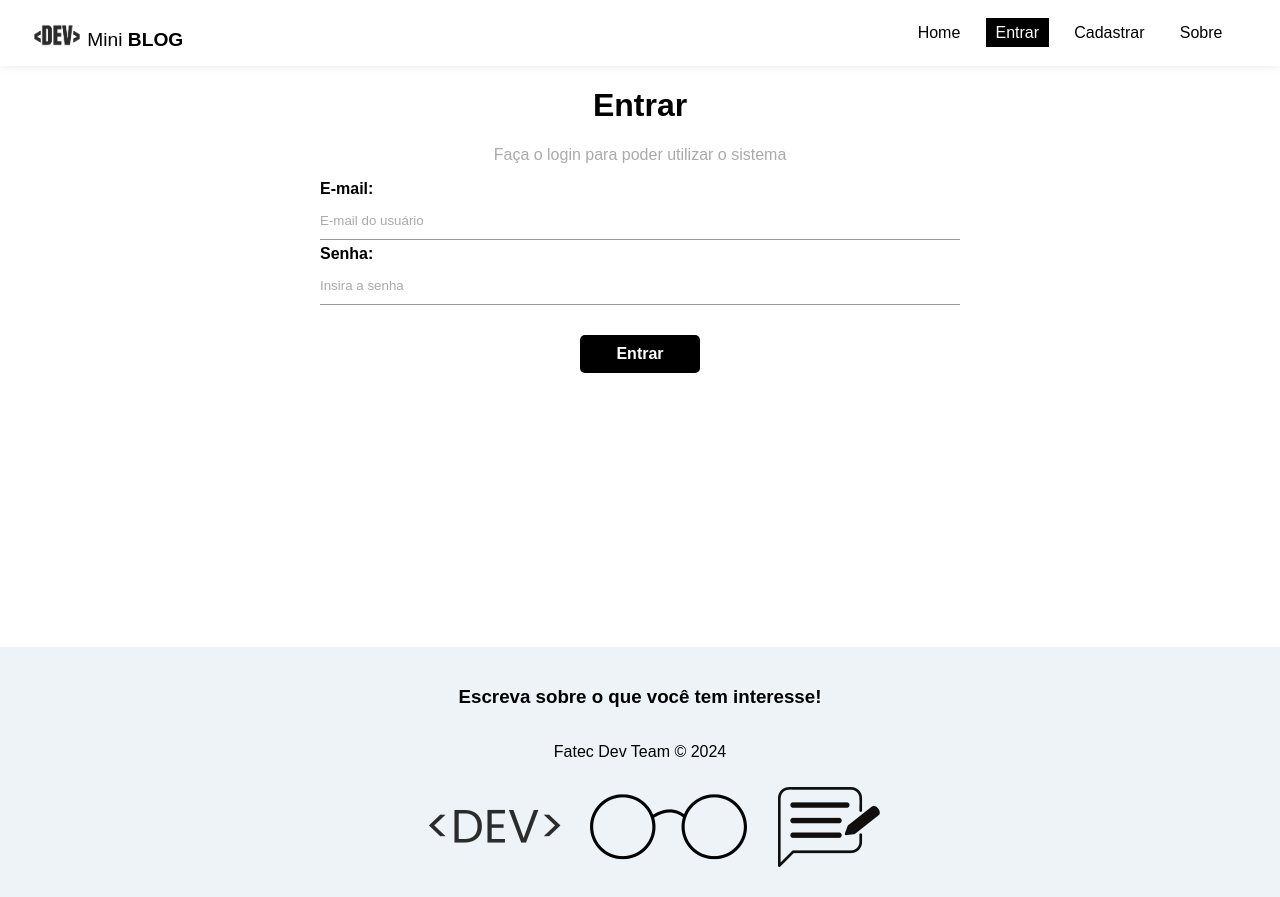
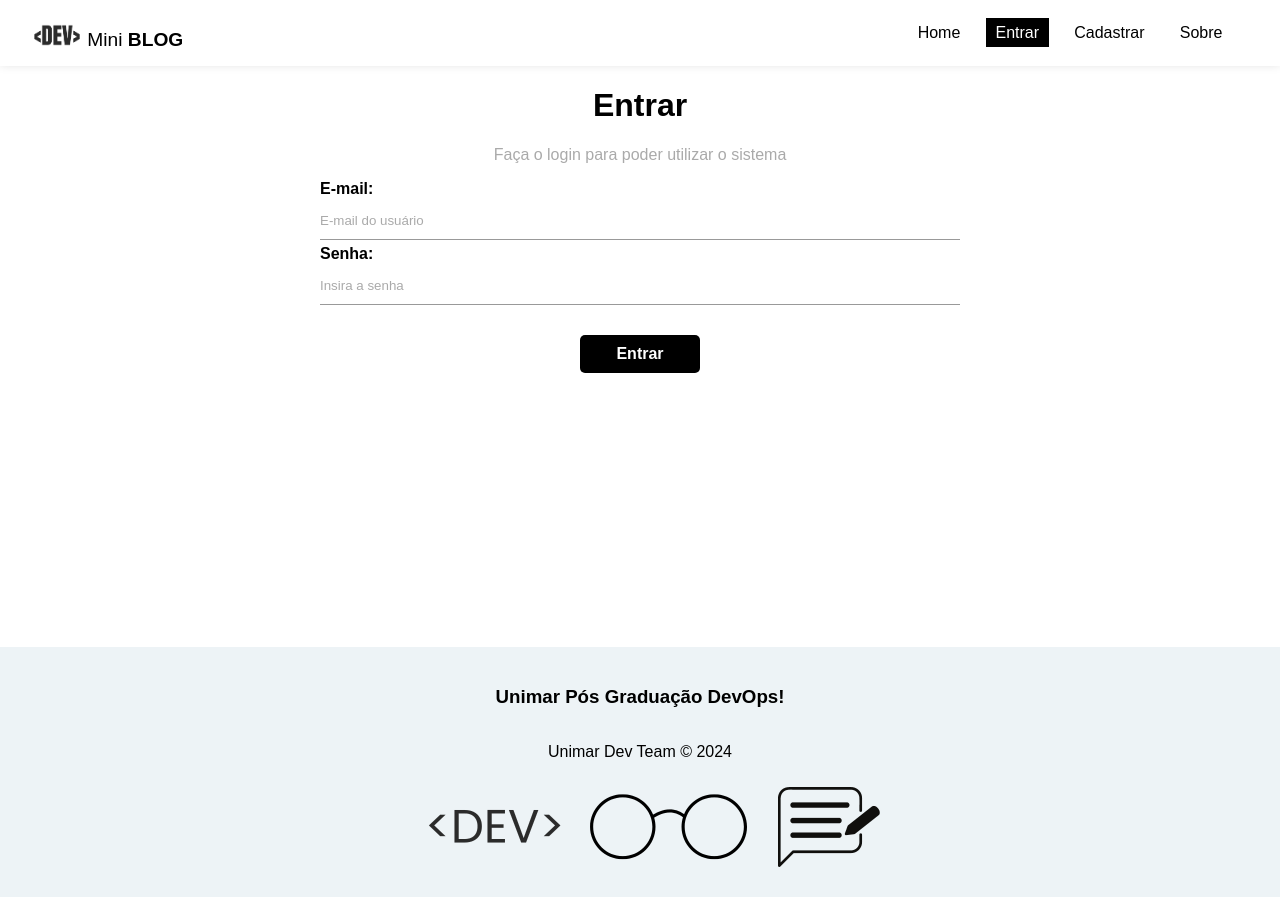
Before and after one commit to Renan-Sacca/front-devops-project, a React (Vite) app in the folder front-devops/: page /login in a window 1280 px wide. Built offline with nearby package versions, Linux system fonts and the light colour scheme; no server answers.

Commit message:
Imagem de usuario email e nome

```diff
--- a/front-devops/src/components/Footer.jsx
+++ b/front-devops/src/components/Footer.jsx
@@ -1,11 +1,16 @@
 import styles from "./Footer.module.css"
 import logo from "./../../public/logoDevBlog-H.png"
+import userimg from "./../../public/user.svg"
+
 
 const Footer = () => {
   return (
     <footer className={styles.footer}>
-      <h3>Escreva sobre o que você tem interesse!</h3>
-      <p>Fatec Dev Team &copy; 2024</p>
+      <div>
+
+      </div>
+      <h3>Unimar Pós Graduação DevOps!</h3>
+      <p>Unimar Dev Team &copy; 2024</p>
       <img src={logo} alt="Logo do Developer Mini Blog" />
     </footer>
   );
--- a/front-devops/src/components/Navbar.jsx
+++ b/front-devops/src/components/Navbar.jsx
@@ -4,6 +4,7 @@
 import styles from "./Navbar.module.css"
 import sair from "../../public/exit-svgrepo-com.svg"
 import logo from "./../../public/logoDevBlog.png"
+import userimg from "./../../public/user.svg"
 
 const Navbar = () => {
   const { logout } = userAuthentication()
@@ -16,6 +17,11 @@
           <img src={logo} alt="Brand" width="50px" height="30px" /> Mini <span>Blog</span>
         </div>
       </NavLink>
+      {user && (<>
+        {`Olá ${user.displayName}`}
+        <img src={user.photoURL || userimg} alt="User" width="30px" height="30px" />
+        {`E-mail: ${user.email}`}
+      </>)}
       <ul className={styles.links_list}>
         <li>
           <NavLink
```
Also changed, not shown: front-devops/public/user.svg (added).
